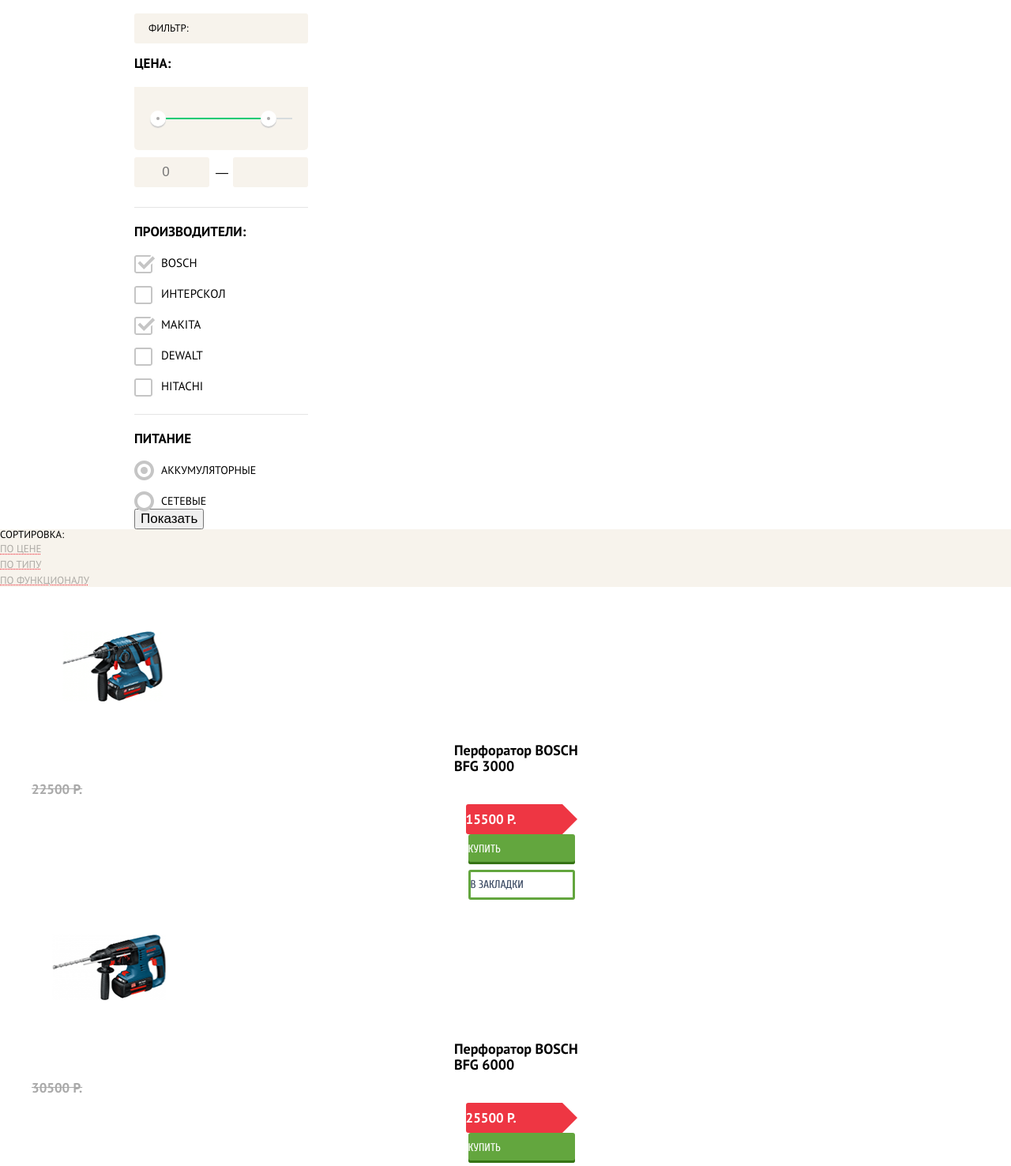
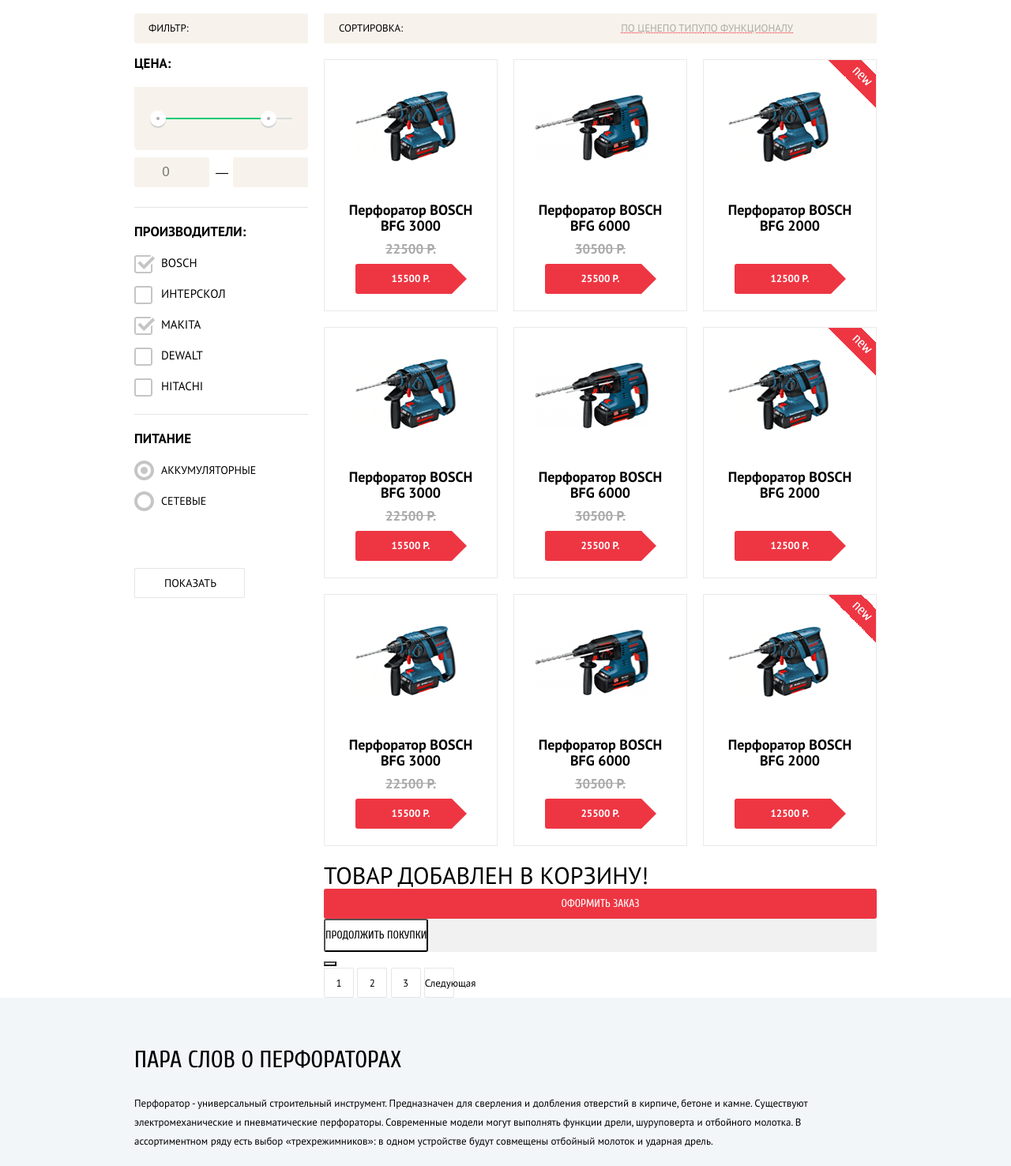
Before and after one commit to SilenceWins/557591-technomart, a plain HTML site: page catalog.html in a window 1280 px wide. Shown: the part 471-1947 px from the top of the page at 79% size. Drawn offline with Linux system fonts and the light colour scheme.

Commit message:
catalog.html layout almost done

```diff
--- a/catalog.html
+++ b/catalog.html
@@ -73,8 +73,7 @@
     </header>
 
 
-    <main class="catalog-content">
-
+    <div class="container">
       <ul class="breadcrumbs">
         <div class="container">
           <li><a class="home-icon" href="index.html"><span class="visually-hidden">Домой</span></a></li>
@@ -83,12 +82,12 @@
           <li aria-current="page"><a><span class="visually-hidden">Текущая страница</span>Перфораторы</a></li>
         </div>
       </ul>
+      <h1 class="catalog-heading">Перфораторы</h1>
+    </div>
 
 
-
+    <main class="catalog-content">
       <section class="filter">
-        <div class="container">
-          <h1>Перфораторы</h1>
         <aside>
           <p>Фильтр:</p>
           <form action="https://echo.htmlacademy.ru" method="GET">
@@ -129,89 +128,110 @@
             <button class="btn-submit" type="submit">Показать</button>
           </form>
         </aside>
-        </div>
       </section>
 
 
       <section class="grid-products">
+        <h2 class="visually-hidden">Каталог продукции</h2>
+
+        <div class="sorting">
           <p>Сортировка:</p>
-        <ul class="sorting">
+          <ul class="sorting-controls">
             <li><a href="#">По цене</a></li>
             <li><a href="#">По типу</a></li>
             <li><a href="#">По функционалу</a></li>
             <li><a href="#"><span class="visually-hidden">По возрастанию</span></a></li>
             <li><a href="#"><span class="visually-hidden">По убыванию</span></a></li>
           </ul>
-        <h2 class="visually-hidden">Каталог продукции</h2>
+        </div>
+
         <ul class="goods-list catalog-list">
-          <li class="goods-item new-item">
-            <img src="img/goods2.png" width="220" height="170" alt="BOSCH BFG 3000">
+          <li class="goods-item catalog-item">
+            <img src="img/goods2.png" width="218" height="170" alt="BOSCH BFG 3000">
             <h3>Перфоратор BOSCH BFG 3000</h3>
             <s>22500 Р.</s>
             <p class="price">15500 Р.</p>
+            <div class="goods-actions">
               <a class="buy-btn" href="#">Купить</a>
               <a class="bookmark-btn" href="#">В закладки</a>
+            </div>
           </li>
-          <li class="goods-item new-item">
-            <img src="img/goods3.png" width="220" height="170" alt="BOSCH BFG 6000">
+          <li class="goods-item catalog-item">
+            <img src="img/goods3.png" width="218" height="170" alt="BOSCH BFG 6000">
             <h3>Перфоратор BOSCH BFG 6000</h3>
             <s>30500 Р.</s>
             <p class="price">25500 Р.</p>
+            <div class="goods-actions">
               <a class="buy-btn" href="#">Купить</a>
               <a class="bookmark-btn" href="#">В закладки</a>
+            </div>
           </li>
-          <li class="goods-item new-item">
-            <img src="img/goods4.png" width="220" height="170" alt="BOSCH BFG 2000">
+          <li class="goods-item new-item catalog-item">
+            <img src="img/goods4.png" width="218" height="170" alt="BOSCH BFG 2000">
             <h3>Перфоратор BOSCH BFG 2000</h3>
             <p class="price">12500 Р.</p>
+            <div class="goods-actions">
               <a class="buy-btn" href="#">Купить</a>
               <a class="bookmark-btn" href="#">В закладки</a>
+            </div>
           </li>
-          <li class="goods-item new-item">
-            <img src="img/goods2.png" width="220" height="170" alt="BOSCH BFG 3000">
+          <li class="goods-item catalog-item">
+            <img src="img/goods2.png" width="218" height="170" alt="BOSCH BFG 3000">
             <h3>Перфоратор BOSCH BFG 3000</h3>
             <s>22500 Р.</s>
             <p class="price">15500 Р.</p>
+            <div class="goods-actions">
               <a class="buy-btn" href="#">Купить</a>
               <a class="bookmark-btn" href="#">В закладки</a>
+            </div>
           </li>
-          <li class="goods-item new-item">
-            <img src="img/goods3.png" width="220" height="170" alt="BOSCH BFG 6000">
+          <li class="goods-item catalog-item">
+            <img src="img/goods3.png" width="218" height="170" alt="BOSCH BFG 6000">
             <h3>Перфоратор BOSCH BFG 6000</h3>
             <s>30500 Р.</s>
             <p class="price">25500 Р.</p>
+            <div class="goods-actions">
               <a class="buy-btn" href="#">Купить</a>
               <a class="bookmark-btn" href="#">В закладки</a>
+            </div>
           </li>
-          <li class="goods-item new-item">
-            <img src="img/goods4.png" width="220" height="170" alt="BOSCH BFG 2000">
+          <li class="goods-item new-item catalog-item">
+            <img src="img/goods4.png" width="218" height="170" alt="BOSCH BFG 2000">
             <h3>Перфоратор BOSCH BFG 2000</h3>
             <p class="price">12500 Р.</p>
+            <div class="goods-actions">
               <a class="buy-btn" href="#">Купить</a>
               <a class="bookmark-btn" href="#">В закладки</a>
+            </div>
           </li>
-          <li class="goods-item new-item">
-            <img src="img/goods2.png" width="220" height="170" alt="BOSCH BFG 3000">
+          <li class="goods-item catalog-item">
+            <img src="img/goods2.png" width="218" height="170" alt="BOSCH BFG 3000">
             <h3>Перфоратор BOSCH BFG 3000</h3>
             <s>22500 Р.</s>
             <p class="price">15500 Р.</p>
+            <div class="goods-actions">
               <a class="buy-btn" href="#">Купить</a>
               <a class="bookmark-btn" href="#">В закладки</a>
+            </div>
           </li>
-          <li class="goods-item new-item">
-            <img src="img/goods3.png" width="220" height="170" alt="BOSCH BFG 6000">
+          <li class="goods-item catalog-item">
+            <img src="img/goods3.png" width="218" height="170" alt="BOSCH BFG 6000">
             <h3>Перфоратор BOSCH BFG 6000</h3>
             <s>30500 Р.</s>
             <p class="price">25500 Р.</p>
+            <div class="goods-actions">
               <a class="buy-btn" href="#">Купить</a>
               <a class="bookmark-btn" href="#">В закладки</a>
+            </div>
           </li>
-          <li class="goods-item new-item">
-            <img src="img/goods4.png" width="220" height="170" alt="BOSCH BFG 2000">
+          <li class="goods-item new-item catalog-item">
+            <img src="img/goods4.png" width="218" height="170" alt="BOSCH BFG 2000">
             <h3>Перфоратор BOSCH BFG 2000</h3>
             <p class="price">12500 Р.</p>
+            <div class="goods-actions">
               <a class="buy-btn" href="#">Купить</a>
               <a class="bookmark-btn" href="#">В закладки</a>
+            </div>
           </li>
         </ul>
         <div class="modal modal-cart">
@@ -229,8 +249,10 @@
           <li><a class="page-navigation-next" href="catalog_2.html" aria-label="Страница">Следующая</a></li>
         </ul>
       </section>
+    </main>
 
     <article class="catalog-additional-info">
+      <div class="container">
         <h2>Пара слов о перфораторах</h2>
         <p>Перфоратор - универсальный строительный инструмент.
           Предназначен для сверления и долбления отверстий в кирпиче, бетоне и камне.
@@ -238,11 +260,12 @@
           могут выполнять функции дрели, шуруповерта и отбойного молотка. В
           ассортиментном ряду есть выбор «трехрежимников»: в одном устройстве будут совмещены отбойный молоток и ударная дрель.
         </p>
+      </div>
     </article>
-    </main>
 
     <footer class="page-footer">
       <div class="footer-main">
+        <div class="container">
           <div class="logo"><a href="index.html" aria-label="Главная страница">Техномарт</a></div>
           <ul class="footer-main-menu">
             <li><a href="#">Компания</a></li>
@@ -251,7 +274,9 @@
             <li><a href="#">Доставка</a></li>
             <li><a href="#">Контакты</a></li>
           </ul>
-        <p class="footer-contact-info">г. Санкт-Петербург, ул. Б. Конюшенная, д. 19/9
+        </div>
+        <div class="container">
+          <p class="footer-contact-info">г. Санкт-Петербург, ул. Б. Конюшенная, д. 19/8
             +7 (812) 555-05-55
           </p>
           <ul class="footer-additional-menu">
@@ -261,19 +286,20 @@
             <li><a href="#">Спецпредложения</a></li>
           </ul>
           </div>
+      </div>
       <div class="footer-additional">
+        <div class="container">
           <p class="footer-text">©2010-2017 Компания «Техномарт»
             Все права защищены
           </p>
-        <div class="footer-social">
-          <ul>
+          <ul class="footer-social">
             <li><a class="social-btn" href="#"><span class="visually-hidden">ВКонтакте</span></a></li>
             <li><a class="social-btn" href="#"><span class="visually-hidden">Фейсбук</span></a></li>
             <li><a class="social-btn" href="#"><span class="visually-hidden">Инстаграм</span></a></li>
           </ul>
-        </div>
           <p class="footer-text">Обратная связь: <a href="mailto:mail@htmlacademy.ru">mail@htmlacademy.ru</a></p>
           <p class="footer-text">Разработано — <a href="https://htmlacademy.ru/intensive/htmlcss">htmlacademy.ru</a></p>
+        </div>
       </div>
     </footer>
   </body>
--- a/css/style.css
+++ b/css/style.css
@@ -101,7 +101,7 @@ img {
 }
 
 .catalog-page .page-header,
-.filter h1,
+.catalog-heading,
 .catalog-additional-info {
   background-color: #f2f6f8;
 }
@@ -401,8 +401,12 @@ img {
 
 .main-menu-links,
 .breadcrumbs,
-.sorting,
-.pages {
+.sorting-controls,
+.pages,
+.page-footer ul,
+.about-us-partners,
+.goods-list,
+.manufacturers-list {
   list-style: none;
   margin: 0;
   padding: 0;
@@ -456,8 +460,8 @@ img {
 .contacts p,
 .breadcrumbs a,
 .filter p,
-.grid-products > p,
-.sorting a,
+.grid-products p,
+.sorting-controls a,
 .pages a,
 .catalog-additional-info p {
   margin: 0;
@@ -493,8 +497,8 @@ img {
 }
 
 .breadcrumbs a,
-.grid-products > p,
-.sorting a {
+.grid-products p,
+.sorting-controls a {
   text-transform: uppercase;
 }
 
@@ -536,7 +540,6 @@ img {
   background-image: url("../img/icon-home.svg");
 }
 
-.grid-products > p,
 .sorting,
 .filter p,
 .filter-price .range-slider,
@@ -544,24 +547,24 @@ img {
   background-color: #f7f3ec;
 }
 
-.sorting a {
+.sorting-controls a {
   color: rgba(0, 0, 0, 0.3);
   text-decoration-line: underline;
   text-decoration-style: dotted;
   text-decoration-color: #ee3643;
 }
 
-.sorting a:hover,
-.sorting a:focus {
+.sorting-controls a:hover,
+.sorting-controls a:focus {
   color: black;
   text-decoration-style: solid;
 }
 
-.sorting a:active {
+.sorting-controls a:active {
   color: #ee3643;
 }
 
-.filter h1 {
+.catalog-heading {
   margin: 0;
   margin-bottom: 20px;
   padding: 29px 0 30px 28px;
@@ -644,10 +647,6 @@ img {
   padding: 10px 0;
 }
 
-/* .filter-price legend {
-  margin-bottom: 15px;
-} */
-
 .filter .range-slider {
   position: relative;
 
@@ -712,6 +711,10 @@ img {
   flex-direction: column;
 }
 
+.filter .filter-power-supply {
+  margin-bottom: 75px;
+}
+
 .filter-manufacturers label::before,
 .filter-power-supply label::before {
   content: "";
@@ -750,6 +753,39 @@ img {
 
 .filter-radio:disabled + label {
   opacity: 0.4;
+}
+
+.filter .btn-submit {
+  max-width: 140px;
+  padding: 8px 37px;
+  margin: 0;
+
+  font-family: inherit;
+  font-size: 14px;
+  line-height: 20px;
+  text-transform: inherit;
+
+  background-color: transparent;
+  border: 1px solid #e5e5e5;
+  border-radius: 1px;
+}
+
+.grid-products {
+  padding-left: 20px;
+}
+
+.sorting,
+.sorting-controls  {
+  display: flex;
+  justify-content: space-between;
+}
+
+.sorting {
+  padding: 10px 106px 10px 19px;
+  margin-bottom: 20px;
+
+  line-height: 18px;
+  font-size: 13px;
 }
 
 .promo strong {
@@ -928,7 +964,7 @@ img {
 }
 
 .popular h2,
-.filter h1,
+.catalog-heading,
 .catalog-additional-info h2 {
   font-size: 30px;
   line-height: 30px;
@@ -937,7 +973,14 @@ img {
   font-weight: normal;
 }
 
+.catalog-additional-info {
+  min-height: 261px;
+  padding-top: 64px;
+}
+
 .catalog-additional-info h2 {
+  margin: 0 0 28px 0;
+
   color: black;
 }
 
@@ -955,7 +998,12 @@ img {
   font-size: 17px;
 }
 
-.goods-item:last-of-type h3 {
+.catalog-item {
+  margin-bottom: 20px;
+}
+
+.goods-item:last-of-type h3,
+.catalog-item:nth-of-type(3n) h3 {
    margin-bottom: 38px;
 }
 
@@ -1106,9 +1154,7 @@ img {
 }
 
 .about-us-partners {
-  list-style: none;
-  margin: 0 0 37px 0;
-  padding: 0;
+  margin-bottom: 37px;
 }
 
 .about-us-partners li {
@@ -1169,12 +1215,6 @@ img {
 
 .page-footer {
   background-color: #32425c;
-}
-
-.page-footer ul {
-  list-style: none;
-  margin: 0;
-  padding: 0;
 }
 
 .page-footer .logo {
@@ -1230,6 +1270,14 @@ img {
   flex-direction: column;
 }
 
+.catalog-content {
+  display: flex;
+  justify-content: space-between;
+  width: 960px;
+  padding: 0 10px;
+  margin: 0 auto;
+}
+
 .page-header {
   width: 100%;
   display: flex;
@@ -1535,21 +1583,17 @@ img {
   width: 253px;
 }
 
-.popular ul {
+.goods-list {
   display: flex;
   justify-content: space-between;
   flex-wrap: wrap;
-  margin: 0;
-  padding: 0;
-
-  list-style: none;
 }
 
 .goods {
   margin-bottom: 21px;
 }
 
-.goods .goods-item {
+.goods-list .goods-item {
   position: relative;
 
   width: 220px;
@@ -1675,6 +1719,12 @@ img {
   margin-bottom: 85px;
 }
 
+.manufacturers-list {
+  display: flex;
+  flex-wrap: wrap;
+  justify-content: space-between;
+}
+
 .manufacturers-list a {
   display: block;
   position: relative;
@@ -1810,7 +1860,6 @@ img {
 }
 
 .page-footer ul {
-  list-style: none;
   display: flex;
   justify-content: space-between;
 }
```
Also changed, not shown: index.html (+0 -2 lines). Lines whose indentation alone changed are shown as unchanged.
